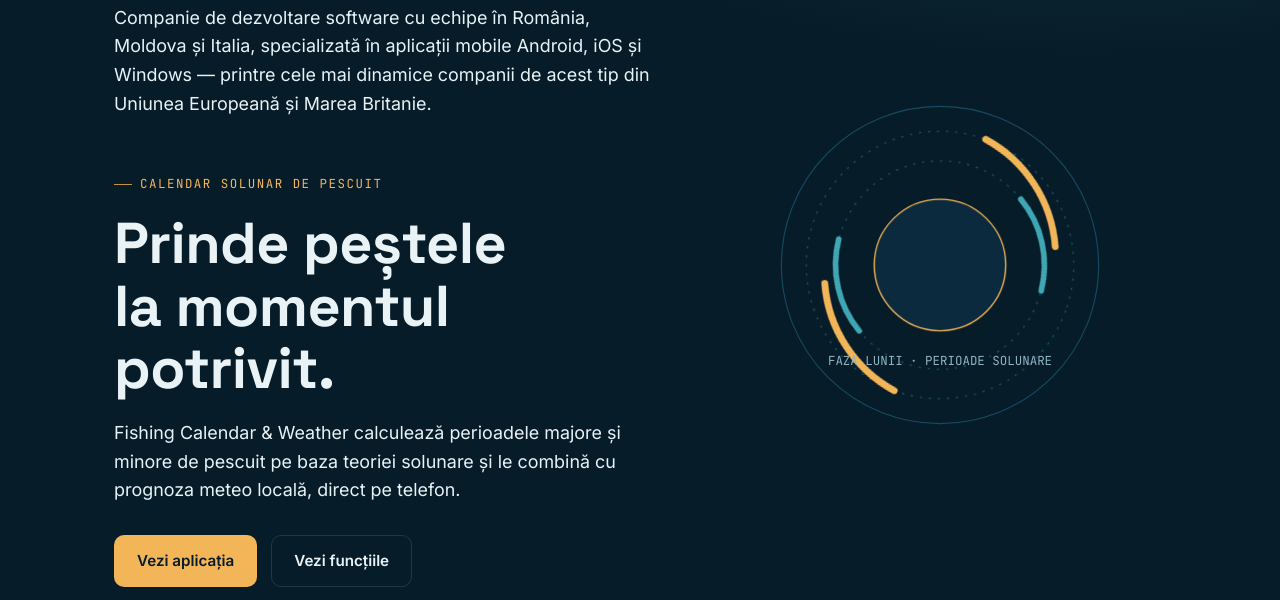
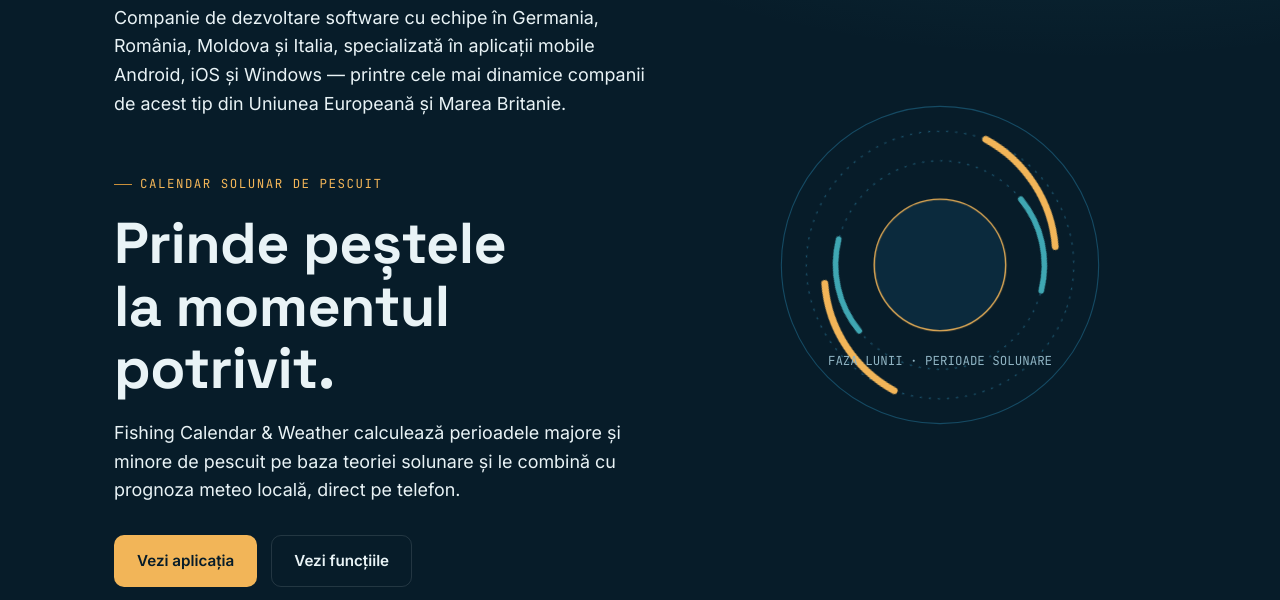
Before and after one commit to escudesign/escudesign.github.io, a plain HTML site: page index.html in a window 1280 px wide. Shown: the part 200-800 px from the top of the page. Drawn offline with Linux system fonts and the light colour scheme.

Commit message:
Update index.html

```diff
--- a/index.html
+++ b/index.html
@@ -264,7 +264,7 @@
           <img src="logo.png" alt="Escu Design logo" class="brand-logo">
           <a href="https://escudesign.blogspot.com/2014/06/escu-design.html" target="_blank" rel="noopener" class="brand-name-link">Escu Design</a>
         </div>
-        <p class="lead" style="margin-top:6px;">Companie de dezvoltare software cu echipe în România, Moldova și Italia, specializată în aplicații mobile Android, iOS și Windows — printre cele mai dinamice companii de acest tip din Uniunea Europeană și Marea Britanie.</p>
+        <p class="lead" style="margin-top:6px;">Companie de dezvoltare software cu echipe în Germania, România, Moldova și Italia, specializată în aplicații mobile Android, iOS și Windows — printre cele mai dinamice companii de acest tip din Uniunea Europeană și Marea Britanie.</p>
         <span class="eyebrow" style="margin-top:26px;">Calendar solunar de pescuit</span>
         <h1>Prinde peștele<br>la momentul potrivit.</h1>
         <p class="lead">Fishing Calendar &amp; Weather calculează perioadele majore și minore de pescuit pe baza teoriei solunare și le combină cu prognoza meteo locală, direct pe telefon.</p>
```
